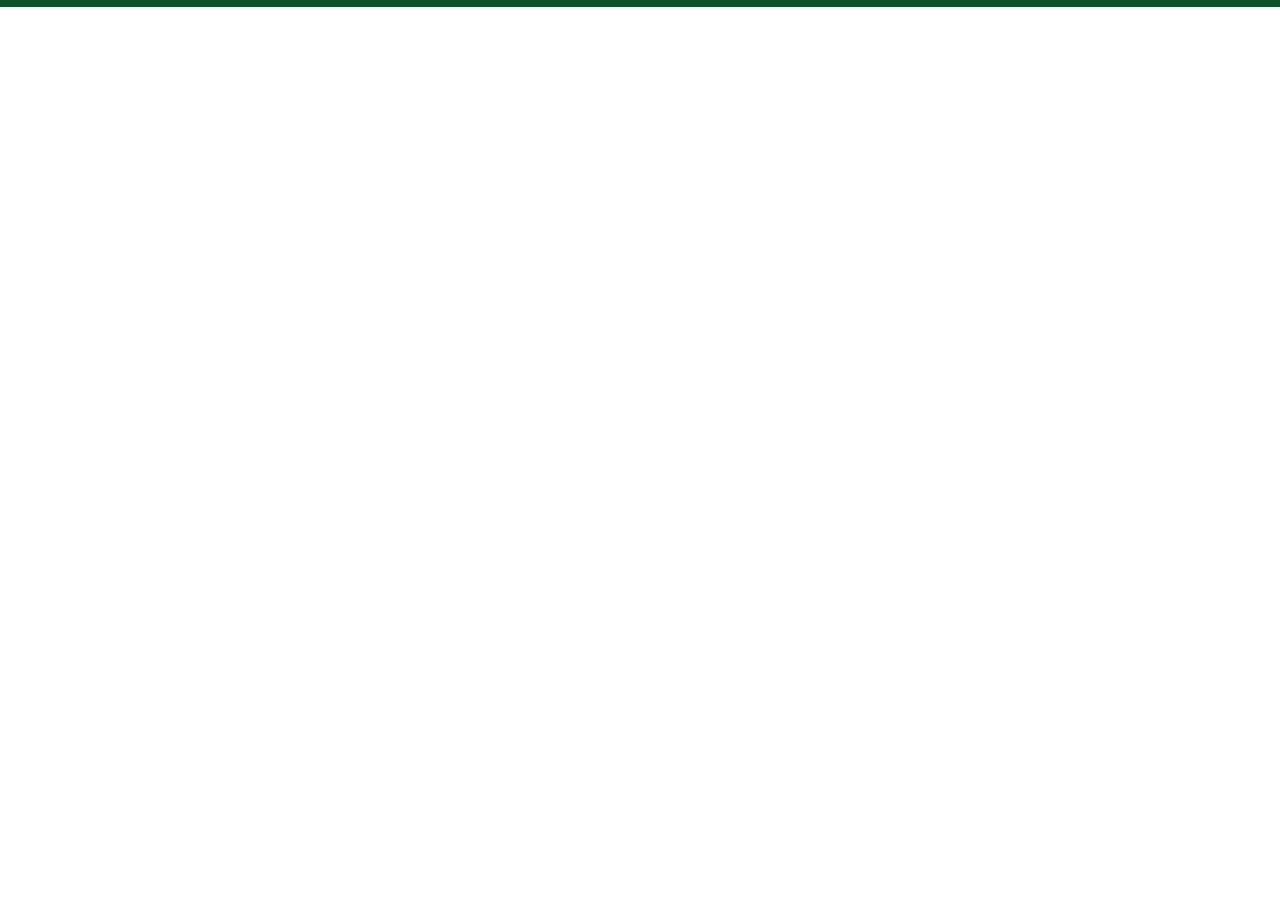
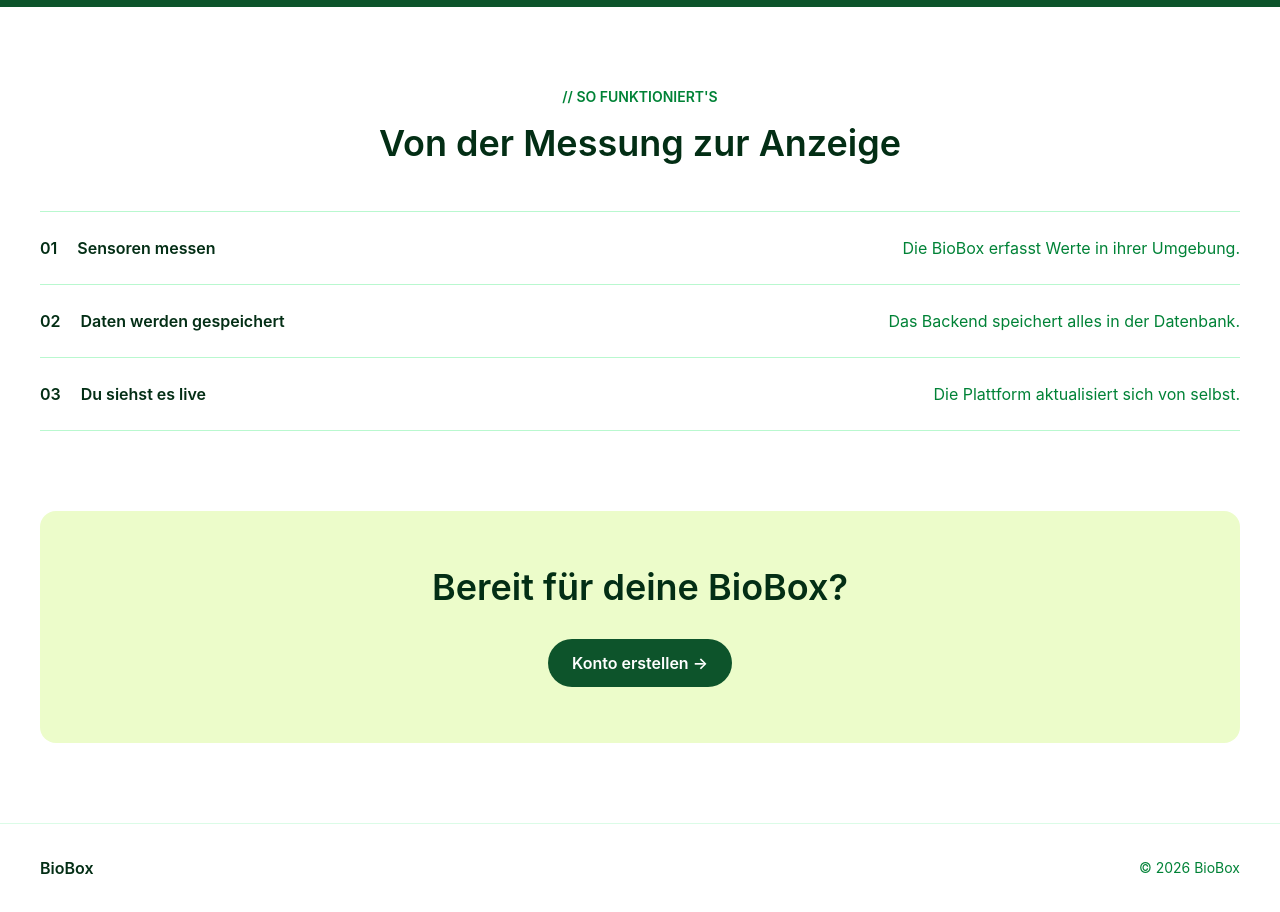
Before and after one commit to Dona-aa/BioBox-webplatform, a SvelteKit app: page / in a window 1280 px wide. Shown: the part 1200-2112 px from the top of the page. Before the commit the page ends 1207 px from the top, so only its background shows below. Built offline with nearby package versions, Linux system fonts and the light colour scheme; no server answers; the database is empty.

Commit message:
Complete homepage content sections

```diff
--- a/src/routes/+page.svelte
+++ b/src/routes/+page.svelte
@@ -170,3 +170,87 @@
 
     </div>
 </section>
+
+<section class="px-10 py-20">
+    <div class="mx-auto max-w-7xl">
+
+        <p class="text-center text-sm font-semibold text-green-700">
+            // SO FUNKTIONIERT'S
+        </p>
+
+        <h2 class="mt-4 text-center text-4xl font-semibold text-green-950">
+            Von der Messung zur Anzeige
+        </h2>
+
+        <div class="mt-12">
+
+            <div class="flex items-center justify-between border-t border-green-200 py-6">
+                <div class="flex gap-5">
+                    <span class="font-semibold text-green-950">01</span>
+                    <p class="font-semibold text-green-950">
+                        Sensoren messen
+                    </p>
+                </div>
+
+                <p class="text-green-700">
+                    Die BioBox erfasst Werte in ihrer Umgebung.
+                </p>
+            </div>
+
+            <div class="flex items-center justify-between border-t border-green-200 py-6">
+                <div class="flex gap-5">
+                    <span class="font-semibold text-green-950">02</span>
+                    <p class="font-semibold text-green-950">
+                        Daten werden gespeichert
+                    </p>
+                </div>
+
+                <p class="text-green-700">
+                    Das Backend speichert alles in der Datenbank.
+                </p>
+            </div>
+
+            <div class="flex items-center justify-between border-y border-green-200 py-6">
+                <div class="flex gap-5">
+                    <span class="font-semibold text-green-950">03</span>
+                    <p class="font-semibold text-green-950">
+                        Du siehst es live
+                    </p>
+                </div>
+
+                <p class="text-green-700">
+                    Die Plattform aktualisiert sich von selbst.
+                </p>
+            </div>
+
+        </div>
+
+    </div>
+</section>
+
+<section class="px-10 pb-20">
+    <div class="mx-auto max-w-7xl rounded-2xl bg-lime-100 px-8 py-14 text-center">
+        <h2 class="text-4xl font-semibold text-green-950">
+            Bereit für deine BioBox?
+        </h2>
+
+        <a
+            href="/register"
+            class="mt-8 inline-block rounded-full bg-green-900 px-6 py-3 font-semibold text-white hover:bg-green-800"
+        >
+            Konto erstellen →
+        </a>
+    </div>
+</section>
+
+<footer class="border-t border-green-100 px-10 py-8">
+    <div class="mx-auto flex max-w-7xl items-center justify-between">
+        <p class="font-semibold text-green-950">
+            BioBox
+        </p>
+
+        <p class="text-sm text-green-700">
+            © 2026 BioBox
+        </p>
+    </div>
+</footer>
```
